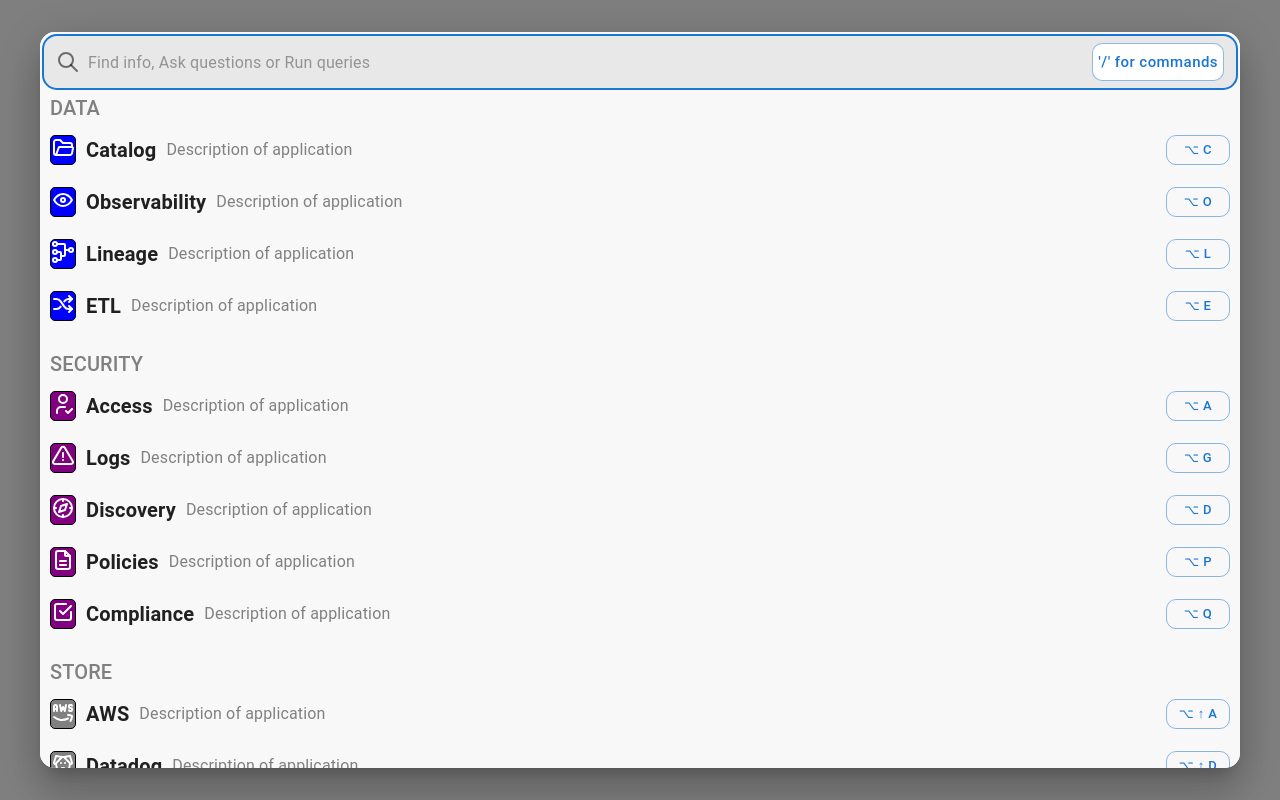
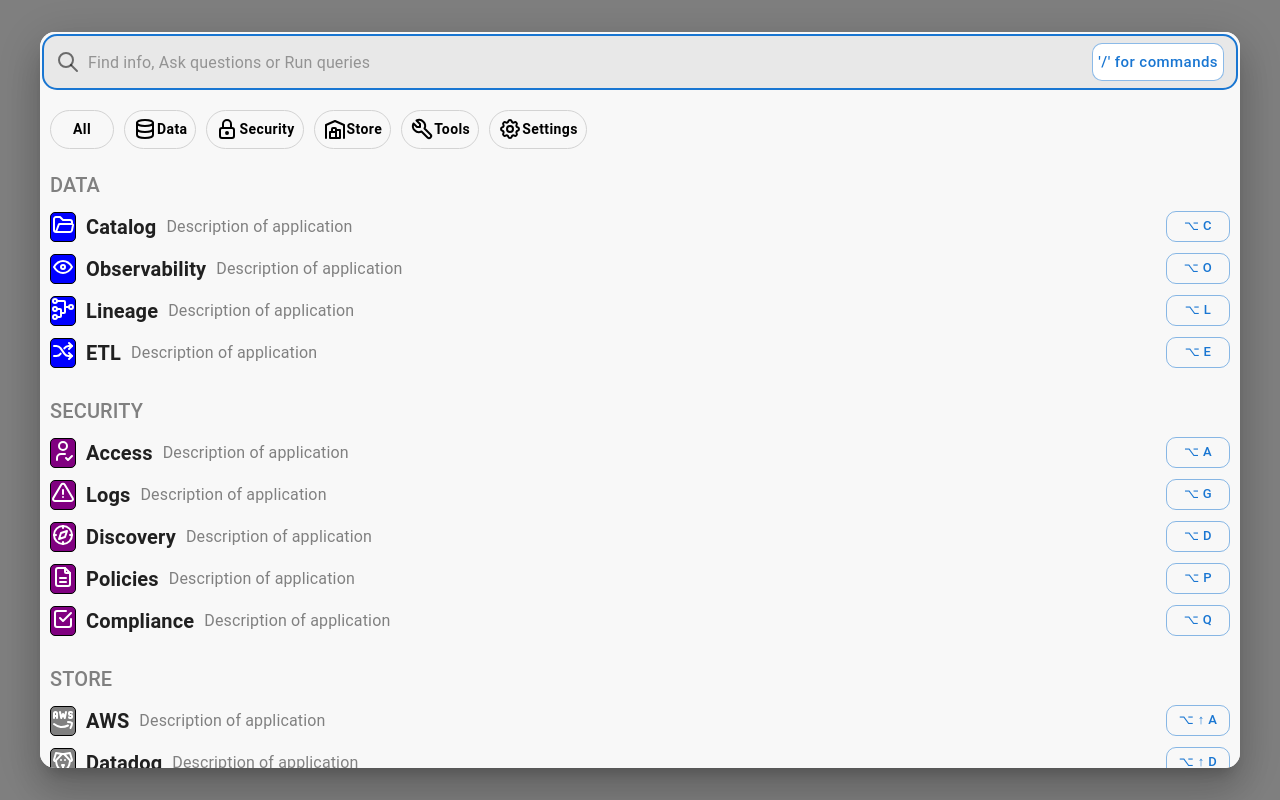
Before and after one commit to TCL735/components-demo, a React (Create React App) app: page / in a window 1280 px wide. Both pictures are taken after a click on the button "⌘E". Built offline with nearby package versions, Linux system fonts and the light colour scheme.

Commit message:
feat: add navigation buttons (stubs)

```diff
--- a/src/components/Contents.css
+++ b/src/components/Contents.css
@@ -1,5 +1,6 @@
 #contents {
   margin: 0;
+  position: relative;
 }
 
 .contents-search {
@@ -30,10 +31,10 @@
   align-items: center;
   gap: 10px;
   margin: 10px;
-}
-.section-row:hover {
-  background-color: #ffffff;
-  cursor: pointer;
+  &:hover {
+    background-color: #ffffff;
+    cursor: pointer;
+  }
 }
 
 .section-name {
@@ -60,3 +61,19 @@
   margin-left: auto;
   border-radius: 10px;
 }
+
+.navigation-bar {
+  display: flex;
+  flex-direction: row;
+  justify-content: flex-start;
+  gap: 10px;
+  margin: 20px 10px;
+}
+
+.navigation-button.MuiButton-root {
+  border: 1px solid lightgray;
+  border-radius: 25px;
+  text-transform: none;
+  color: black;
+  font-weight: bold;
+}
--- a/src/components/Contents.tsx
+++ b/src/components/Contents.tsx
@@ -1,21 +1,54 @@
-import React, { FC, forwardRef, useMemo } from "react";
+import React, { FC, createRef, forwardRef, useMemo, useRef } from "react";
 import {
   Box,
   Button,
   Grid,
   InputAdornment,
-  Stack,
   TextField,
   Typography,
 } from "@mui/material";
 import { IconSearch } from "@tabler/icons-react";
-import { GroupName, groups, sections } from "./Sections";
+import { GroupName, Group, sections } from "./Sections";
 import "./Contents.css";
 
-interface ContenGroupProps {
+interface ContentNavigationProps {
+  groups: Array<Group>;
+  refs: React.MutableRefObject<any[]>;
+}
+
+export const ContentNavigation: FC<ContentNavigationProps> = ({
+  groups,
+  refs,
+}) => {
+  const handleClick = (index: number) => {
+    refs?.current?.[index]?.current.scrollIntoView();
+  };
+
+  return (
+    <Box className="navigation-bar">
+      <Button className="navigation-button">All</Button>
+      {groups.map((group, index) => {
+        const Icon = group.icon;
+        return (
+          <Button
+            key={group.name}
+            className="navigation-button"
+            onClick={() => handleClick(index)}
+          >
+            <Icon />
+            {group.name}
+          </Button>
+        );
+      })}
+    </Box>
+  );
+};
+
+interface ContentGroupProps {
   groupName: GroupName;
 }
-export const ContentGroup: FC<ContenGroupProps> = ({ groupName }) => {
+export const ContentGroup = forwardRef(
+  ({ groupName }: ContentGroupProps, ref) => {
     const sectionRows = useMemo(
       () => sections.filter((section) => section.group === groupName),
       [groupName],
@@ -26,7 +59,7 @@
         <Typography variant="h6" id="group-name">
           {groupName}
         </Typography>
-      <Stack>
+        <Box ref={ref}>
           {sectionRows.map((section) => {
             const Icon = section.icon;
             return (
@@ -53,14 +86,19 @@
               </Box>
             );
           })}
-      </Stack>
+        </Box>
       </Grid>
     );
-};
+  },
+);
 
-export const Contents = forwardRef((props, ref) => {
+export const Contents = forwardRef((props: { groups: Array<Group> }, ref) => {
+  const { groups } = props;
+  const groupRefs = useRef(Array.from(groups, () => createRef()));
+
   return (
     <Box id="contents" mx={10} my={5} ref={ref}>
+      <Box className="header">
         <Box className="contents-search">
           <TextField
             className="textfield-search"
@@ -84,10 +122,16 @@
             }}
           />
         </Box>
+        <ContentNavigation groups={groups} refs={groupRefs} />
+      </Box>
 
-      <Grid container rowSpacing={2}>
-        {groups.map((group) => (
-          <ContentGroup key={group.name} groupName={group.name} />
+      <Grid container rowSpacing={2} className="content-body">
+        {groups.map((group, index) => (
+          <ContentGroup
+            key={group.name}
+            groupName={group.name}
+            ref={groupRefs.current?.[index]}
+          />
         ))}
       </Grid>
     </Box>
--- a/src/components/Launcher.css
+++ b/src/components/Launcher.css
@@ -1,8 +1,5 @@
-.modal {
+#modal-content {
   overflow: scroll;
-}
-
-#modal-content {
   padding: 0;
   background-color: #f8f8f8;
 }
--- a/src/components/Launcher.tsx
+++ b/src/components/Launcher.tsx
@@ -8,6 +8,7 @@
 } from "@mui/material";
 import { IconLayoutGrid } from "@tabler/icons-react";
 import { Contents } from "./Contents";
+import { groups } from "./Sections";
 import { useKeyPress } from "../utils/hooks";
 import "./Launcher.css";
 
@@ -53,7 +54,7 @@
         aria-describedby="modal-description"
       >
         <DialogContent id="modal-content">
-          <Contents />
+          <Contents groups={groups} />
         </DialogContent>
       </Dialog>
     </>
```
Lines whose indentation alone changed are shown as unchanged.
